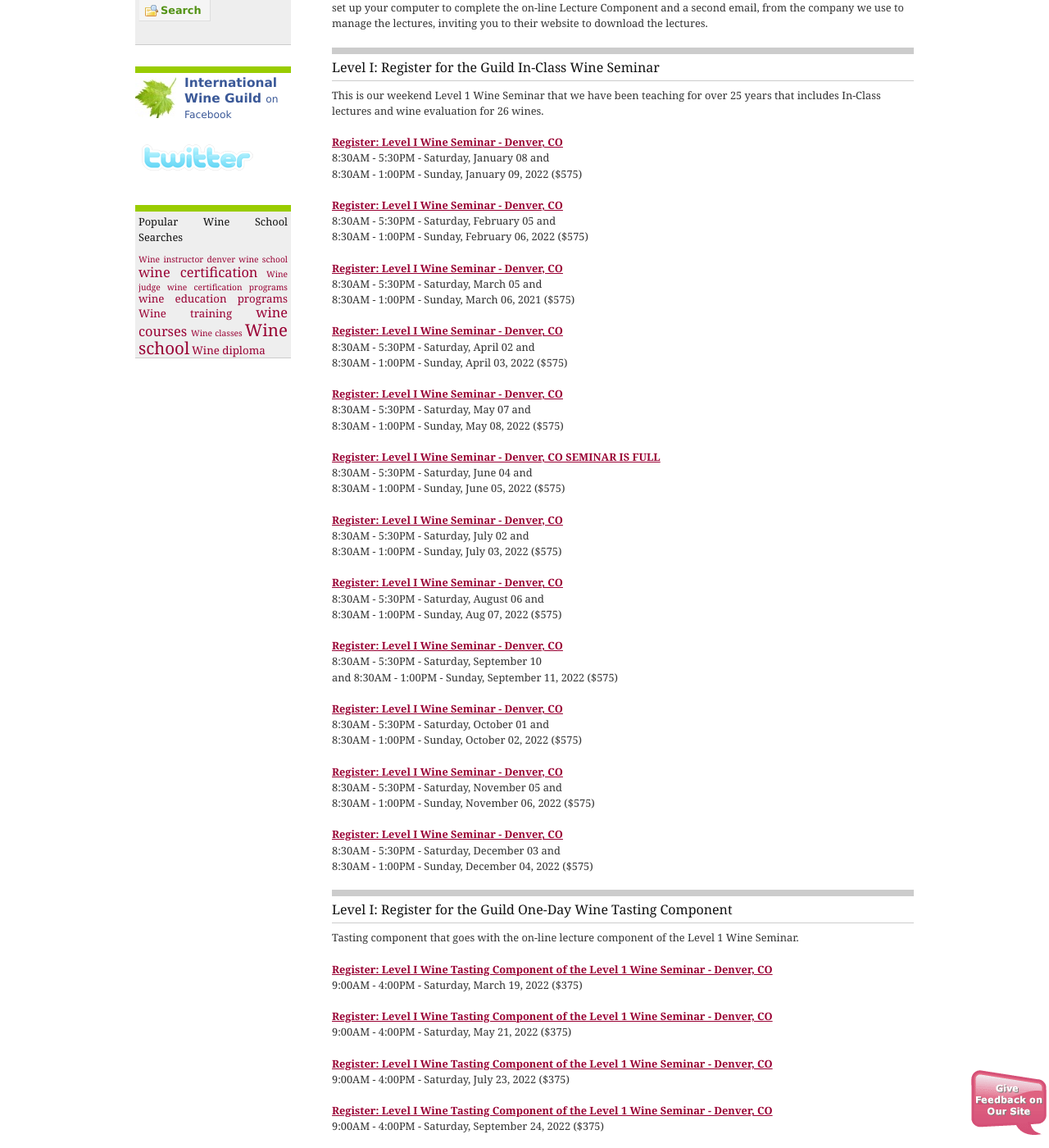
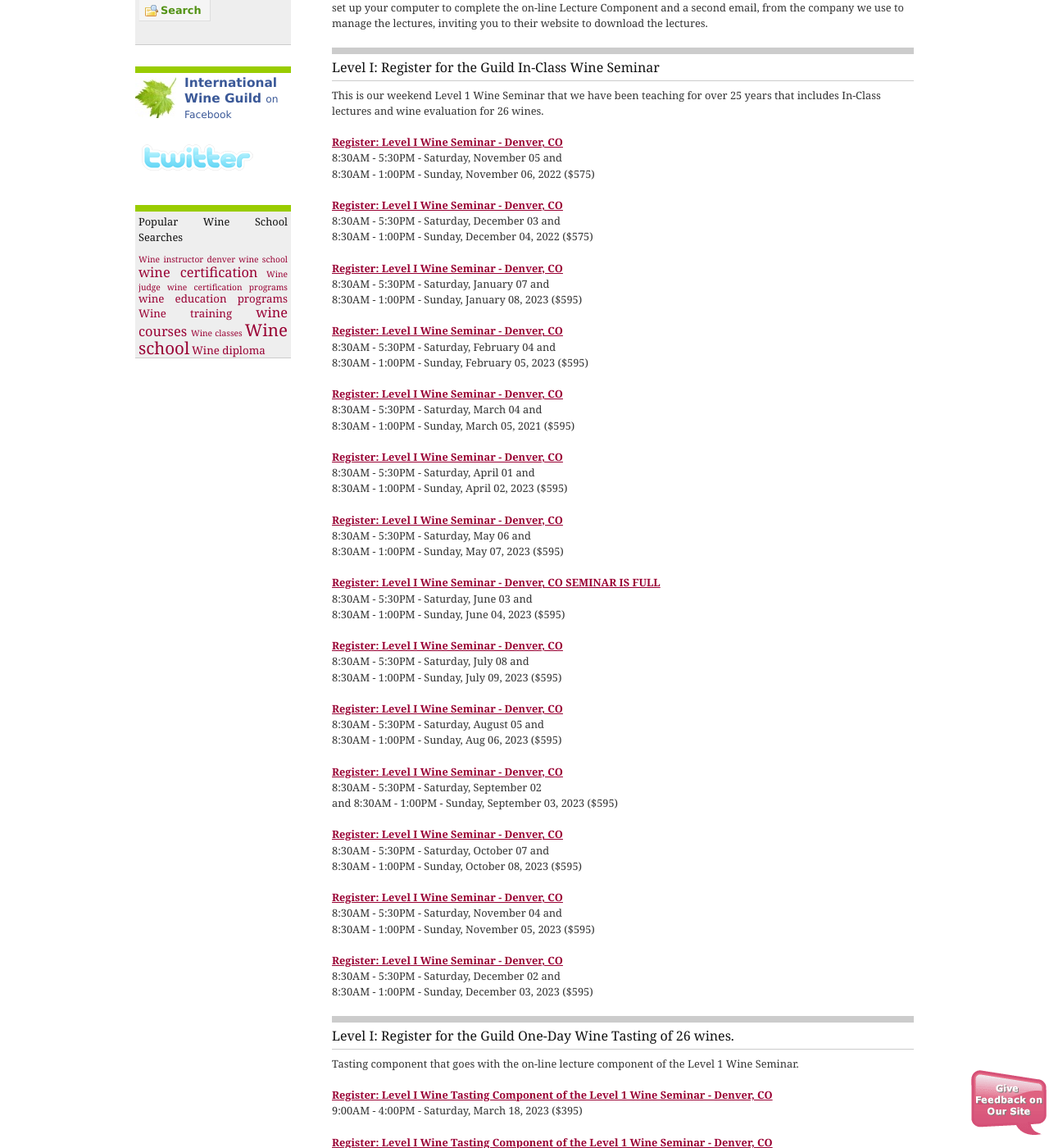
Before and after one commit to CKDev/internationalwineguild.com, a Jekyll site: the page built from register-for-the-guild-certification-seminar.html, in a window 1280 px wide and 1400 px high, scrolled down 1401 px. Shown: the whole window at 82% size. Built offline with Jekyll 4.4.1, drawn with Linux system fonts in a browser that asks for light colours; a script that is not in the unit is left out; comment, search, counter and statistics services are not loaded; some of the changed text lies outside the part shown.

Commit message:
Update register-for-the-guild-certification-seminar.html

```diff
--- a/register-for-the-guild-certification-seminar.html
+++ b/register-for-the-guild-certification-seminar.html
@@ -58,96 +58,6 @@ permalink: "/register-for-the-guild-certification-seminar"
 
 <p>
   <a class="ga-track"
-    href="http://ww4.aitsafe.com/cf/add.cfm?userid=6714687&amp;product=Level+I+Wine+Seminar+Denver++-++01/08-09, 2022&amp;price=575&amp;return=www.internationalwineguild.com/register-for-the-guild-certification-seminar">
-    <strong>Register: Level I Wine Seminar - Denver, CO<br></strong>
-  </a>
-  8:30AM - 5:30PM - Saturday, January 08 and<br>
-  8:30AM - 1:00PM - Sunday, January 09, 2022 ($575)
-</p>
-
-<p>
-  <a class="ga-track"
-    href="http://ww4.aitsafe.com/cf/add.cfm?userid=6714687&amp;product=Level+I+Wine+Seminar+Denver++-++02/05-06, 2022&amp;price=575&amp;return=www.internationalwineguild.com/register-for-the-guild-certification-seminar">
-    <strong>Register: Level I Wine Seminar - Denver, CO<br></strong>
-  </a>
-  8:30AM - 5:30PM - Saturday, February 05 and<br>
-  8:30AM - 1:00PM - Sunday, February 06, 2022 ($575)
-</p>
-
-<p>
-  <a class="ga-track"
-    href="http://ww4.aitsafe.com/cf/add.cfm?userid=6714687&amp;product=Level+I+Wine+Seminar+Denver++-++03/05-06, 2022&amp;price=575&amp;return=www.internationalwineguild.com/register-for-the-guild-certification-seminar">
-    <strong>Register: Level I Wine Seminar - Denver, CO<br></strong>
-  </a>
-  8:30AM - 5:30PM - Saturday, March 05 and<br>
-  8:30AM - 1:00PM - Sunday, March 06, 2021 ($575)
-</p>
-
-<p>
-  <a class="ga-track"
-    href="http://ww4.aitsafe.com/cf/add.cfm?userid=6714687&amp;product=Level+I+Wine+Seminar+Denver++-++04/02-03, 2022&amp;price=575&amp;return=www.internationalwineguild.com/register-for-the-guild-certification-seminar">
-    <strong>Register: Level I Wine Seminar - Denver, CO<br></strong>
-  </a>
-  8:30AM - 5:30PM - Saturday, April 02 and<br>
-  8:30AM - 1:00PM - Sunday, April 03, 2022 ($575)
-</p>
-
-<p>
-  <a class="ga-track"
-    href="http://ww4.aitsafe.com/cf/add.cfm?userid=6714687&amp;product=Level+I+Wine+Seminar+Denver++-++05/07-08, 2022&amp;price=575&amp;return=www.internationalwineguild.com/register-for-the-guild-certification-seminar">
-    <strong>Register: Level I Wine Seminar - Denver, CO<br></strong>
-  </a>
-  8:30AM - 5:30PM - Saturday, May 07 and<br>
-  8:30AM - 1:00PM - Sunday, May 08, 2022 ($575)
-</p>
-
-<p>
-  <a class="ga-track"
-    href="http://ww4.aitsafe.com/cf/add.cfm?userid=6714687&amp;product=Level+I+Wine+Seminar+Denver++-++06/04-05, 2022&amp;price=575&amp;return=www.internationalwineguild.com/register-for-the-guild-certification-seminar">
-    <strong>Register: Level I Wine Seminar - Denver, CO SEMINAR IS FULL<br></strong>
-  </a>
-  8:30AM - 5:30PM - Saturday, June 04 and<br>
-  8:30AM - 1:00PM - Sunday, June 05, 2022 ($575)
-</p>
-
-<p>
-  <a class="ga-track"
-    href="http://ww4.aitsafe.com/cf/add.cfm?userid=6714687&amp;product=Level+I+Wine+Seminar+Denver++-++07/02-03, 2022&amp;price=575&amp;return=www.internationalwineguild.com/register-for-the-guild-certification-seminar">
-    <strong>Register: Level I Wine Seminar - Denver, CO<br></strong>
-  </a>
-  8:30AM - 5:30PM - Saturday, July 02 and<br>
-  8:30AM - 1:00PM - Sunday, July 03, 2022 ($575)
-</p>
-
-<p>
-  <a class="ga-track"
-    href="http://ww4.aitsafe.com/cf/add.cfm?userid=6714687&amp;product=Level+I+Wine+Seminar+Denver++-++08/06-07, 2022&amp;price=575&amp;return=www.internationalwineguild.com/register-for-the-guild-certification-seminar">
-    <strong>Register: Level I Wine Seminar - Denver, CO<br></strong>
-  </a>
-  8:30AM - 5:30PM - Saturday, August 06 and<br>
-  8:30AM - 1:00PM - Sunday, Aug 07, 2022 ($575)
-</p>
-
-<p>
-  <a class="ga-track"
-    href="http://ww4.aitsafe.com/cf/add.cfm?userid=6714687&amp;product=Level+I+Wine+Seminar+Denver++-++09/10-11, 2022&amp;price=575&amp;return=www.internationalwineguild.com/register-for-the-guild-certification-seminar">
-    <strong>Register: Level I Wine Seminar - Denver, CO<br></strong>
-  </a>
-  8:30AM - 5:30PM - Saturday, September 10<br>
-  and 8:30AM - 1:00PM - Sunday, September 11, 2022 ($575)
-</p>
-
-<p>
-  <a class="ga-track"
-    href="http://ww4.aitsafe.com/cf/add.cfm?userid=6714687&amp;product=Level+I+Wine+Seminar+Denver++-++10/01-02, 2022&amp;price=575&amp;return=www.internationalwineguild.com/register-for-the-guild-certification-seminar">
-    <strong>Register: Level I Wine Seminar - Denver, CO<br></strong>
-  </a>
-  8:30AM - 5:30PM - Saturday, October 01 and<br>
-  8:30AM - 1:00PM - Sunday, October 02, 2022 ($575)
-</p>
-
-<p>
-  <a class="ga-track"
     href="http://ww4.aitsafe.com/cf/add.cfm?userid=6714687&amp;product=Level+I+Wine+Seminar+Denver++-++11/05-06, 2022&amp;price=575&amp;return=www.internationalwineguild.com/register-for-the-guild-certification-seminar">
     <strong>Register: Level I Wine Seminar - Denver, CO<br></strong>
   </a>
@@ -164,31 +74,139 @@ permalink: "/register-for-the-guild-certification-seminar"
   8:30AM - 1:00PM - Sunday, December 04, 2022 ($575)
 </p>
 
-<h2>Level I: Register for the Guild One-Day Wine Tasting Component</h2>
+<p>
+  <a class="ga-track"
+    href="http://ww4.aitsafe.com/cf/add.cfm?userid=6714687&amp;product=Level+I+Wine+Seminar+Denver++-++01/07-08, 2023&amp;price=595&amp;return=www.internationalwineguild.com/register-for-the-guild-certification-seminar">
+    <strong>Register: Level I Wine Seminar - Denver, CO<br></strong>
+  </a>
+  8:30AM - 5:30PM - Saturday, January 07 and<br>
+  8:30AM - 1:00PM - Sunday, January 08, 2023 ($595)
+</p>
+
+<p>
+  <a class="ga-track"
+    href="http://ww4.aitsafe.com/cf/add.cfm?userid=6714687&amp;product=Level+I+Wine+Seminar+Denver++-++02/04-05, 2023&amp;price=595&amp;return=www.internationalwineguild.com/register-for-the-guild-certification-seminar">
+    <strong>Register: Level I Wine Seminar - Denver, CO<br></strong>
+  </a>
+  8:30AM - 5:30PM - Saturday, February 04 and<br>
+  8:30AM - 1:00PM - Sunday, February 05, 2023 ($595)
+</p>
+
+<p>
+  <a class="ga-track"
+    href="http://ww4.aitsafe.com/cf/add.cfm?userid=6714687&amp;product=Level+I+Wine+Seminar+Denver++-++03/04-05, 2023&amp;price=595&amp;return=www.internationalwineguild.com/register-for-the-guild-certification-seminar">
+    <strong>Register: Level I Wine Seminar - Denver, CO<br></strong>
+  </a>
+  8:30AM - 5:30PM - Saturday, March 04 and<br>
+  8:30AM - 1:00PM - Sunday, March 05, 2021 ($595)
+</p>
+
+<p>
+  <a class="ga-track"
+    href="http://ww4.aitsafe.com/cf/add.cfm?userid=6714687&amp;product=Level+I+Wine+Seminar+Denver++-++04/01-02, 2023&amp;price=595&amp;return=www.internationalwineguild.com/register-for-the-guild-certification-seminar">
+    <strong>Register: Level I Wine Seminar - Denver, CO<br></strong>
+  </a>
+  8:30AM - 5:30PM - Saturday, April 01 and<br>
+  8:30AM - 1:00PM - Sunday, April 02, 2023 ($595)
+</p>
+
+<p>
+  <a class="ga-track"
+    href="http://ww4.aitsafe.com/cf/add.cfm?userid=6714687&amp;product=Level+I+Wine+Seminar+Denver++-++05/06-07, 2023&amp;price=595&amp;return=www.internationalwineguild.com/register-for-the-guild-certification-seminar">
+    <strong>Register: Level I Wine Seminar - Denver, CO<br></strong>
+  </a>
+  8:30AM - 5:30PM - Saturday, May 06 and<br>
+  8:30AM - 1:00PM - Sunday, May 07, 2023 ($595)
+</p>
+
+<p>
+  <a class="ga-track"
+    href="http://ww4.aitsafe.com/cf/add.cfm?userid=6714687&amp;product=Level+I+Wine+Seminar+Denver++-++06/03-04, 2023&amp;price=595&amp;return=www.internationalwineguild.com/register-for-the-guild-certification-seminar">
+    <strong>Register: Level I Wine Seminar - Denver, CO SEMINAR IS FULL<br></strong>
+  </a>
+  8:30AM - 5:30PM - Saturday, June 03 and<br>
+  8:30AM - 1:00PM - Sunday, June 04, 2023 ($595)
+</p>
+
+<p>
+  <a class="ga-track"
+    href="http://ww4.aitsafe.com/cf/add.cfm?userid=6714687&amp;product=Level+I+Wine+Seminar+Denver++-++07/08-09, 2023&amp;price=595&amp;return=www.internationalwineguild.com/register-for-the-guild-certification-seminar">
+    <strong>Register: Level I Wine Seminar - Denver, CO<br></strong>
+  </a>
+  8:30AM - 5:30PM - Saturday, July 08 and<br>
+  8:30AM - 1:00PM - Sunday, July 09, 2023 ($595)
+</p>
+
+<p>
+  <a class="ga-track"
+    href="http://ww4.aitsafe.com/cf/add.cfm?userid=6714687&amp;product=Level+I+Wine+Seminar+Denver++-++08/05-06, 2023&amp;price=595&amp;return=www.internationalwineguild.com/register-for-the-guild-certification-seminar">
+    <strong>Register: Level I Wine Seminar - Denver, CO<br></strong>
+  </a>
+  8:30AM - 5:30PM - Saturday, August 05 and<br>
+  8:30AM - 1:00PM - Sunday, Aug 06, 2023 ($595)
+</p>
+
+<p>
+  <a class="ga-track"
+    href="http://ww4.aitsafe.com/cf/add.cfm?userid=6714687&amp;product=Level+I+Wine+Seminar+Denver++-++09/02-03, 2023&amp;price=595&amp;return=www.internationalwineguild.com/register-for-the-guild-certification-seminar">
+    <strong>Register: Level I Wine Seminar - Denver, CO<br></strong>
+  </a>
+  8:30AM - 5:30PM - Saturday, September 02<br>
+  and 8:30AM - 1:00PM - Sunday, September 03, 2023 ($595)
+</p>
+
+<p>
+  <a class="ga-track"
+    href="http://ww4.aitsafe.com/cf/add.cfm?userid=6714687&amp;product=Level+I+Wine+Seminar+Denver++-++10/07-08, 2023&amp;price=595&amp;return=www.internationalwineguild.com/register-for-the-guild-certification-seminar">
+    <strong>Register: Level I Wine Seminar - Denver, CO<br></strong>
+  </a>
+  8:30AM - 5:30PM - Saturday, October 07 and<br>
+  8:30AM - 1:00PM - Sunday, October 08, 2023 ($595)
+</p>
+
+<p>
+  <a class="ga-track"
+    href="http://ww4.aitsafe.com/cf/add.cfm?userid=6714687&amp;product=Level+I+Wine+Seminar+Denver++-++11/04-05, 2023&amp;price=595&amp;return=www.internationalwineguild.com/register-for-the-guild-certification-seminar">
+    <strong>Register: Level I Wine Seminar - Denver, CO<br></strong>
+  </a>
+  8:30AM - 5:30PM - Saturday, November 04 and<br>
+  8:30AM - 1:00PM - Sunday, November 05, 2023 ($595)
+</p>
+
+<p>
+  <a class="ga-track"
+    href="http://ww4.aitsafe.com/cf/add.cfm?userid=6714687&amp;product=Level+I+Wine+Seminar+Denver++-++12/02-03, 2023&amp;price=595&amp;return=www.internationalwineguild.com/register-for-the-guild-certification-seminar">
+    <strong>Register: Level I Wine Seminar - Denver, CO<br></strong>
+  </a>
+  8:30AM - 5:30PM - Saturday, December 02 and<br>
+  8:30AM - 1:00PM - Sunday, December 03, 2023 ($595)
+</p>
+
+<h2>Level I: Register for the Guild One-Day Wine Tasting of 26 wines.</h2>
 <p>Tasting component that goes with the on-line lecture component of the Level 1 Wine Seminar. </p>
 
 <p>
   <a class="ga-track"
-    href="http://ww4.aitsafe.com/cf/add.cfm?userid=6714687&amp;product=Level+I+Wine+Tasting+Component,+Denver++-++03/19, 2022&amp;price=375&amp;return=www.internationalwineguild.com/register-for-the-guild-certification-seminar">
+    href="http://ww4.aitsafe.com/cf/add.cfm?userid=6714687&amp;product=Level+I+Wine+Tasting+Component,+Denver++-++03/18, 2023&amp;price=395&amp;return=www.internationalwineguild.com/register-for-the-guild-certification-seminar">
     <strong>Register: Level I Wine Tasting Component of the Level 1 Wine Seminar - Denver, CO<br></strong>
   </a>
-  9:00AM - 4:00PM - Saturday, March 19, 2022 ($375)
+  9:00AM - 4:00PM - Saturday, March 18, 2023 ($395)
 </p>
 
 <p>
   <a class="ga-track"
-    href="http://ww4.aitsafe.com/cf/add.cfm?userid=6714687&amp;product=Level+I+Wine+Tasting+Component,+Denver++-++05/21, 2022&amp;price=375&amp;return=www.internationalwineguild.com/register-for-the-guild-certification-seminar">
+    href="http://ww4.aitsafe.com/cf/add.cfm?userid=6714687&amp;product=Level+I+Wine+Tasting+Component,+Denver++-++05/20, 2023&amp;price=395&amp;return=www.internationalwineguild.com/register-for-the-guild-certification-seminar">
     <strong>Register: Level I Wine Tasting Component of the Level 1 Wine Seminar - Denver, CO<br></strong>
   </a>
-  9:00AM - 4:00PM - Saturday, May 21, 2022 ($375)
+  9:00AM - 4:00PM - Saturday, May 20, 2023 ($395)
 </p>
 
 <p>
   <a class="ga-track"
-    href="http://ww4.aitsafe.com/cf/add.cfm?userid=6714687&amp;product=Level+I+Wine+Tasting+Component,+Denver++-++07/23, 2022&amp;price=375&amp;return=www.internationalwineguild.com/register-for-the-guild-certification-seminar">
+    href="http://ww4.aitsafe.com/cf/add.cfm?userid=6714687&amp;product=Level+I+Wine+Tasting+Component,+Denver++-++07/22, 2023&amp;price=395&amp;return=www.internationalwineguild.com/register-for-the-guild-certification-seminar">
     <strong>Register: Level I Wine Tasting Component of the Level 1 Wine Seminar - Denver, CO<br></strong>
   </a>
-  9:00AM - 4:00PM - Saturday, July 23, 2022 ($375)
+  9:00AM - 4:00PM - Saturday, July 22, 2023 ($395)
 </p>
 
 <p>
@@ -200,17 +218,17 @@ permalink: "/register-for-the-guild-certification-seminar"
 </p>
 <p>
   <a class="ga-track"
-    href="http://ww4.aitsafe.com/cf/add.cfm?userid=6714687&amp;product=Level+I+Wine+Tasting+Component,+Denver++-++11/19, 2022&amp;price=375&amp;return=www.internationalwineguild.com/register-for-the-guild-certification-seminar">
+    href="http://ww4.aitsafe.com/cf/add.cfm?userid=6714687&amp;product=Level+I+Wine+Tasting+Component,+Denver++-++11/18, 2023&amp;price=395&amp;return=www.internationalwineguild.com/register-for-the-guild-certification-seminar">
     <strong>Register: Level I Wine Tasting Component of the Level 1 Wine Seminar - Denver, CO<br></strong>
   </a>
-  9:00AM - 4:00PM - Saturday, November 19, 2022 ($375)
+  9:00AM - 4:00PM - Saturday, November 18, 2023 ($395)
 </p>
 
 <p>When you sign up for the on-line Tasting Component the Guild will send you an email that states you are registered for the Tasting Component of the Level 1 Wine Seminar.</p>
 
 
 <h3><strong>Registration &amp; Cancellation Policy: </strong></h3>
-<p>You must register for courses through the International Wine Guild. Online registration closes 1 day prior to
+<p>You must register for courses through the International Wine and Spirits Guild. Online registration closes 1 day prior to
   class start date. If you need to register after the close date, please contact the International Wine and Spirits
   Guild at 303-296-3966.<br>
   <br>
```
Also changed, not shown: other parts of register-for-the-guild-certification-seminar.html (+1 -1 lines).
